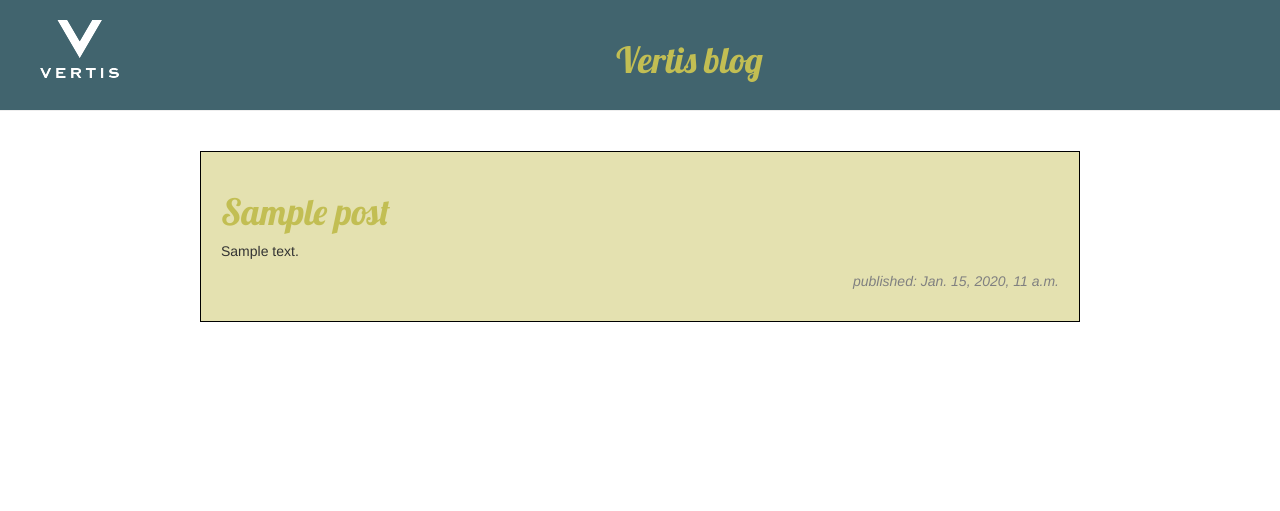
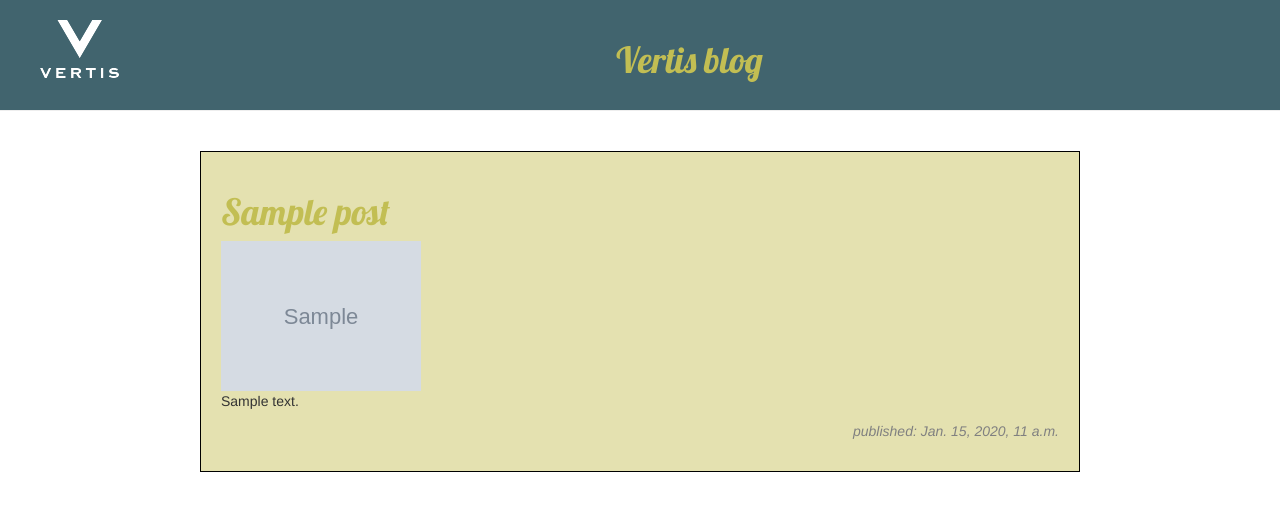
Before and after one commit to danieltatraivertis/blog, a Django app: template blog/templates/blog/post_list.html in a window 1280 px wide. Shown: the top 511 px of the page. Run offline with Django 3.2, Linux system fonts and the light colour scheme; the template is opened without the code that fills it: values that come from a table or form of the project are taken from there, others are empty; tables that the repository leaves empty hold one stand-in row (values such as "Sample post"); grey boxes marked "Sample" are stand-in pictures; some libraries are stand-ins or nearby versions.

Commit message:
Pictures implemented

```diff
--- a/blog/models.py
+++ b/blog/models.py
@@ -6,6 +6,7 @@ from django.utils import timezone
 class Post(models.Model):
     author = models.ForeignKey('auth.User', on_delete=models.CASCADE,)
     title = models.CharField(max_length=200)
+    picture = models.ImageField(upload_to="blog/static/picture", help_text="The image picture of lab member", blank=True)
     text = models.TextField()
     created_date = models.DateTimeField(default=timezone.now)
     published_date = models.DateTimeField(blank=True, null=True)
--- a/blog/static/css/blog.css
+++ b/blog/static/css/blog.css
@@ -28,3 +28,8 @@ h1 a {
   font-style: italic;
   color: grey;
 }
+
+img.resize {
+  width: 200px;
+  height: auto;
+}
--- a/blog/templates/blog/post.html
+++ b/blog/templates/blog/post.html
@@ -15,6 +15,7 @@
       </div>
       <div class="post_alone">
           <tr><td><h1><a href="">{{ post.title }}</a></h1></tr></td>
+          <tr><td><img src="/{{ post.picture }}" alt="{{ post.title }} image"></tr></td>
           <tr><td><p>{{ post.text|linebreaksbr }}</p></tr></td>
           <tr><td><p class="published">published: {{ post.published_date }}</p></tr></td>
       </div>
--- a/blog/templates/blog/post_list.html
+++ b/blog/templates/blog/post_list.html
@@ -16,6 +16,7 @@
         {% for post in posts %}
         <div class="post">
           <tr><td><h1><a href="{% url 'detail' post.id %}">{{ post.title }}</a></h1></tr></td>
+          <tr><td><img class="resize" src="/{{ post.picture }}" alt="{{ post.title }} image"></tr></td>
           <tr><td><p>{{ post.text|linebreaksbr }}</p></tr></td>
           <tr><td><p class="published">published: {{ post.published_date }}</p></tr></td>
         </div>
--- a/seconddjangoprojekt/settings.py
+++ b/seconddjangoprojekt/settings.py
@@ -119,5 +119,5 @@ USE_TZ = True
 # Static files (CSS, JavaScript, Images)
 # https://docs.djangoproject.com/en/2.0/howto/static-files/
 
-STATIC_URL = '/static/'
+STATIC_URL = '/blog/static/'
 STATIC_ROOT = os.path.join(BASE_DIR, 'static')
```
Also changed, not shown: blog/migrations/0002_post_picture.py (added), blog/static/picture/ComputerDesktopWallpapersCollection540_047_inxQEjv.jpg (added), 1 other file.
